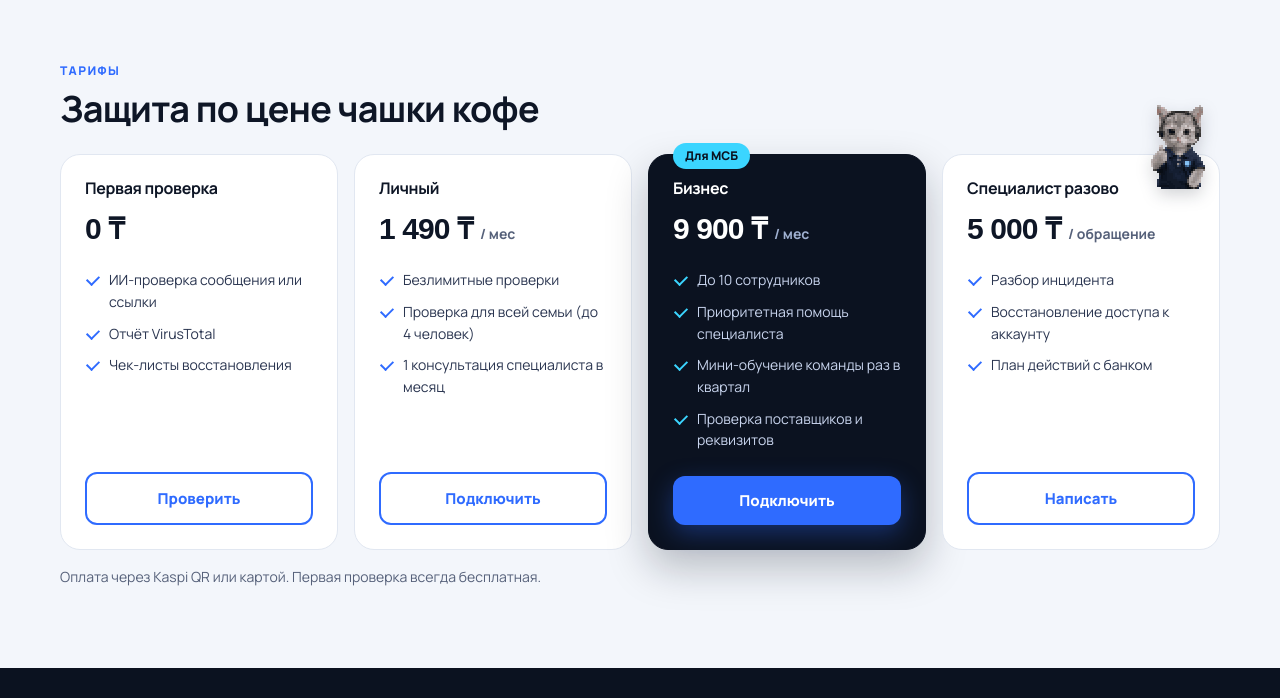
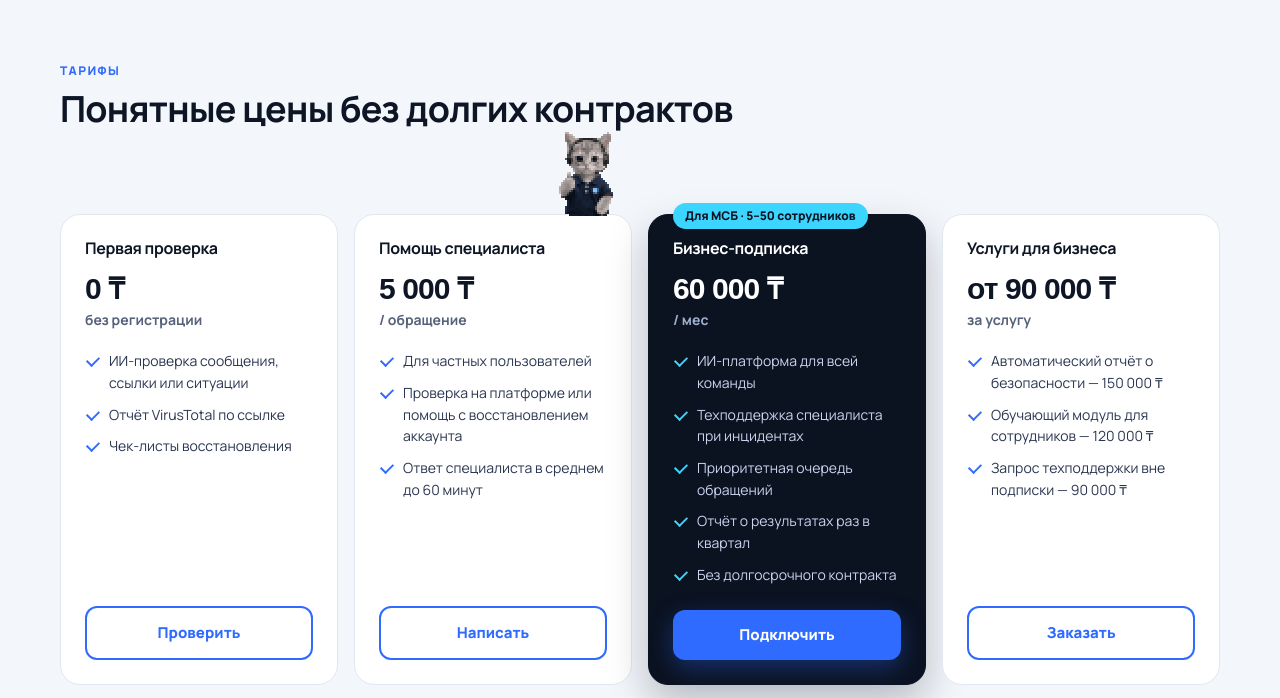
Before and after one commit to daniyartakatsuki-star/digital-shield, a website: page Digital-Shield-MVP/index.html in a window 1280 px wide. Shown: the part 1498-2196 px from the top of the page. Drawn offline with Linux system fonts and the light colour scheme; a web font is replaced by a local one.

Commit message:
Add files via upload

```diff
--- a/Digital-Shield-MVP/index.html
+++ b/Digital-Shield-MVP/index.html
@@ -121,7 +121,7 @@ section.block{margin-top:72px}
 .plan{position:relative;display:flex;flex-direction:column;background:#fff;border:1px solid var(--line);border-radius:20px;padding:24px}
 .plan h3{font-size:16px;margin:0 0 10px}
 .price{font:800 30px Unbounded,sans-serif;letter-spacing:-.03em}
-.price small{font:700 14px Manrope,sans-serif;color:var(--muted);letter-spacing:0}
+.price small{display:block;margin-top:2px;font:700 14px Manrope,sans-serif;color:var(--muted);letter-spacing:0}
 .plan ul{padding:0;margin:16px 0 20px;list-style:none;font-size:14px;color:#2A3550;flex:1}
 .plan li{padding:5px 0 5px 24px;position:relative}
 .plan li:before{content:'';position:absolute;left:2px;top:11px;width:10px;height:6px;border-left:2.5px solid var(--blue);border-bottom:2.5px solid var(--blue);transform:rotate(-45deg)}
@@ -129,8 +129,9 @@ section.block{margin-top:72px}
 .plan.hot{background:var(--navy);color:#fff;border-color:var(--navy);box-shadow:0 18px 40px rgba(11,18,32,.25)}
 .plan.hot ul{color:#C9D5EE}.plan.hot .price small{color:#9FB0D0}
 .plan.hot li:before{border-color:var(--cyan)}
-.tag{position:absolute;top:-12px;left:24px;background:var(--cyan);color:var(--navy);font-weight:800;font-size:12px;border-radius:999px;padding:4px 12px}
-.plan .cat{position:absolute;right:14px;top:-50px;width:54px;height:84px;z-index:-1}
+.tag{position:absolute;top:-12px;left:24px;white-space:nowrap;background:var(--cyan);color:var(--navy);font-weight:800;font-size:12px;border-radius:999px;padding:4px 12px}
+.plan .cat{position:absolute;right:18px;top:-83px;width:54px;height:84px;filter:none}
+#pricing h2{margin-bottom:84px}
 .plan.spec{z-index:0}
 .pay{margin-top:16px;font-size:14px;color:var(--muted)}
 
@@ -151,7 +152,7 @@ progress{width:100%;accent-color:var(--blue)}
 dialog textarea{min-height:150px}
 .status{font-size:14px;color:var(--threat)}
 
-@media(max-width:960px){.plans{grid-template-columns:repeat(2,1fr);row-gap:58px}.art{flex-basis:260px}.art .big{width:160px;height:170px}}
+@media(max-width:960px){.plans{grid-template-columns:repeat(2,1fr);row-gap:96px}.art{flex-basis:260px}.art .big{width:160px;height:170px}}
 @media(max-width:820px){nav a:not(.help){display:none}.main{grid-template-columns:1fr}.side-wrap{margin-top:50px}.steps{grid-template-columns:1fr}}
 @media(max-width:640px){
  .wrap{width:calc(100% - 28px)}.bar{height:64px}.brand{font-size:17px}nav .help{font-size:13px;padding:7px 12px}
@@ -164,7 +165,7 @@ dialog textarea{min-height:150px}
  .main{margin-top:66px}.card{padding:20px}
  .actions{flex-direction:column;align-items:stretch}.actions .btn{justify-content:center}
  .assess{padding-right:20px;padding-bottom:20px}.assess .cat{position:static;display:block;margin:10px 0 -20px auto;height:90px}
- .plans{grid-template-columns:1fr;row-gap:16px}.plan.spec{margin-top:44px}
+ .plans{grid-template-columns:1fr;row-gap:16px}.plan.spec{margin-top:84px}
  .foot{flex-direction:column;align-items:flex-start}.foot .cat{display:none}
 }
 @media(prefers-reduced-motion:reduce){html{scroll-behavior:auto}.spin{animation:none}}
@@ -231,17 +232,17 @@ dialog textarea{min-height:150px}
   </div>
  </section>
 
- <!-- Цены демонстрационные: поменяйте их на цифры из бизнес-отчёта -->
+ <!-- Цены из финансового плана (подписка 60 000 ₸, разовые услуги, помощь 5 000 ₸) -->
  <section class="block" id="pricing">
   <div class="kicker">Тарифы</div>
-  <h2>Защита по цене чашки кофе</h2>
+  <h2>Понятные цены без долгих контрактов</h2>
   <div class="plans">
-   <div class="plan"><h3>Первая проверка</h3><div class="price">0 ₸</div><ul><li>ИИ-проверка сообщения или ссылки</li><li>Отчёт VirusTotal</li><li>Чек-листы восстановления</li></ul><a class="btn ghost" href="#check">Проверить</a></div>
-   <div class="plan"><h3>Личный</h3><div class="price">1 490 ₸ <small>/ мес</small></div><ul><li>Безлимитные проверки</li><li>Проверка для всей семьи (до 4 человек)</li><li>1 консультация специалиста в месяц</li></ul><button class="btn ghost buy" data-plan="Личный">Подключить</button></div>
-   <div class="plan hot"><span class="tag">Для МСБ</span><h3>Бизнес</h3><div class="price">9 900 ₸ <small>/ мес</small></div><ul><li>До 10 сотрудников</li><li>Приоритетная помощь специалиста</li><li>Мини-обучение команды раз в квартал</li><li>Проверка поставщиков и реквизитов</li></ul><button class="btn buy" data-plan="Бизнес">Подключить</button></div>
-   <div class="plan spec"><img class="cat" src="/assets/spec-thumb.png" alt=""><h3>Специалист разово</h3><div class="price">5 000 ₸ <small>/ обращение</small></div><ul><li>Разбор инцидента</li><li>Восстановление доступа к аккаунту</li><li>План действий с банком</li></ul><a class="btn ghost" href="#help">Написать</a></div>
+   <div class="plan"><h3>Первая проверка</h3><div class="price">0 ₸ <small>без регистрации</small></div><ul><li>ИИ-проверка сообщения, ссылки или ситуации</li><li>Отчёт VirusTotal по ссылке</li><li>Чек-листы восстановления</li></ul><a class="btn ghost" href="#check">Проверить</a></div>
+   <div class="plan spec"><img class="cat" src="/assets/spec-thumb.png" alt=""><h3>Помощь специалиста</h3><div class="price">5 000 ₸ <small>/ обращение</small></div><ul><li>Для частных пользователей</li><li>Проверка на платформе или помощь с восстановлением аккаунта</li><li>Ответ специалиста в среднем до 60 минут</li></ul><a class="btn ghost" href="#help">Написать</a></div>
+   <div class="plan hot"><span class="tag">Для МСБ · 5–50 сотрудников</span><h3>Бизнес-подписка</h3><div class="price">60 000 ₸ <small>/ мес</small></div><ul><li>ИИ-платформа для всей команды</li><li>Техподдержка специалиста при инцидентах</li><li>Приоритетная очередь обращений</li><li>Отчёт о результатах раз в квартал</li><li>Без долгосрочного контракта</li></ul><button class="btn buy" data-plan="Бизнес-подписка">Подключить</button></div>
+   <div class="plan"><h3>Услуги для бизнеса</h3><div class="price">от 90 000 ₸ <small>за услугу</small></div><ul><li>Автоматический отчёт о безопасности — 150 000 ₸</li><li>Обучающий модуль для сотрудников — 120 000 ₸</li><li>Запрос техподдержки вне подписки — 90 000 ₸</li></ul><button class="btn ghost buy" data-plan="Разовые услуги">Заказать</button></div>
   </div>
-  <p class="pay">Оплата через Kaspi QR или картой. Первая проверка всегда бесплатная.</p>
+  <p class="pay">Оплата через Kaspi QR или картой. Первая проверка всегда бесплатная. Порекомендуйте нас другой компании — получите месяц подписки в подарок.</p>
  </section>
 </main>
 
@@ -317,13 +318,13 @@ $('#form').onsubmit=async e=>{e.preventDefault();const text=$('#entry').value.tr
   box.className='result assess r-'+v;box.replaceChildren(elem('div',r.source==='gemini'?'ИИ-оценка · Gemini':'Локальная проверка по признакам','src'),elem('div',V[v][0],'verdict v-'+v),elem('p',r.review),img('/assets/'+V[v][1]+'.png'));
   if(r.notice)box.append(elem('small',r.notice,'notice'));
   const vt=showVirusTotal(r.virusTotal);box.after(vt);
-  const next=elem('div','','next');const ex=elem('button',v==='low'?'Всё равно сомневаюсь — к специалисту':'Я уже кликнул(а) — нужна помощь →',v==='high'?'btn':'btn ghost');ex.onclick=()=>handoff('Проверял(а) через Digital Shield, результат: «'+V[v][0].replace('⚠ ','')+'».\nТекст:\n'+text+'\n\nЧто уже успел(а) сделать: ');next.append(ex);vt.after(next)
+  const next=elem('div','','next');const ex=elem('button',v==='low'?'Всё равно сомневаюсь — к специалисту':'Я уже кликнул(а) — помощь специалиста за 5 000 ₸ →',v==='high'?'btn':'btn ghost');ex.onclick=()=>handoff('Проверял(а) через Digital Shield, результат: «'+V[v][0].replace('⚠ ','')+'».\nТекст:\n'+text+'\n\nЧто уже успел(а) сделать: ');next.append(ex);vt.after(next)
  }catch(err){box.replaceChildren(elem('h3','Проверка недоступна'),elem('p',err.message))}
  finally{btn.disabled=false}};
 
 function handoff(text){const c=$('#content'),summary=elem('textarea'),send=elem('button','Отправить специалисту','btn'),status=elem('p','','status');
  summary.value=text;summary.maxLength=5000;summary.setAttribute('aria-label','Описание для специалиста');
- c.replaceChildren(elem('div','Помощь специалиста','kicker'),elem('h2','Опишите, что случилось'),elem('p','Что произошло, что вы уже успели сделать и с чем нужна помощь. Не пишите пароли, коды и номера карт — специалисту они не нужны.','small'),summary,send,status);
+ c.replaceChildren(elem('div','Помощь специалиста','kicker'),elem('h2','Опишите, что случилось'),elem('p','Что произошло, что вы уже успели сделать и с чем нужна помощь. Не пишите пароли, коды и номера карт — специалисту они не нужны.','small'),elem('p','Стоимость — 5 000 ₸ за обращение, для компаний с подпиской бесплатно. В прототипе оплата не подключена.','small'),summary,send,status);
  $('#modal').showModal();summary.focus();
  send.onclick=async()=>{if(!summary.value.trim()){summary.focus();return}send.disabled=true;
   try{const {id}=await post('cases',{summary:summary.value,verdict:lastVerdict});addThread(id);$('#modal').close()}
@@ -332,7 +333,7 @@ function addThread(id){const t=elem('div','','thread'),wait=elem('div','','wait'
  t.append(elem('h3','Обращение #'+id.slice(0,8)),wait);$('#threads').prepend(t);t.scrollIntoView({block:'nearest',behavior:'smooth'});
  const timer=setInterval(async()=>{try{const {answer}=await post('status',{id});if(answer){clearInterval(timer);const a=elem('div','','answer');a.append(img('/assets/spec-thumb.png'),elem('p',answer));wait.replaceWith(elem('div','Ответ специалиста','src'),a)}}catch(e){clearInterval(timer);wait.replaceChildren(elem('span',e.message))}},5000)}
 $('#ask').onclick=()=>handoff($('#entry').value.trim()?'Текст, который меня насторожил:\n'+$('#entry').value.trim()+'\n\nЧто случилось: ':'');
-all('.buy').forEach(b=>b.onclick=()=>{$('#content').replaceChildren(elem('div','Тариф «'+b.dataset.plan+'»','kicker'),elem('h2','Оплата скоро появится'),elem('p','В этом прототипе оплата через Kaspi QR ещё не подключена. Пока можно бесплатно проверить сообщение или написать специалисту.'));$('#modal').showModal()});
+all('.buy').forEach(b=>b.onclick=()=>{$('#content').replaceChildren(elem('div','Тариф «'+b.dataset.plan+'»','kicker'),elem('h2','Оплата скоро появится'),elem('p','В этом прототипе оплата через Kaspi QR ещё не подключена. Пока можно бесплатно проверить сообщение или написать специалисту — мы свяжемся и подключим вас вручную.'));$('#modal').showModal()});
 </script>
 </body>
 </html>
```
